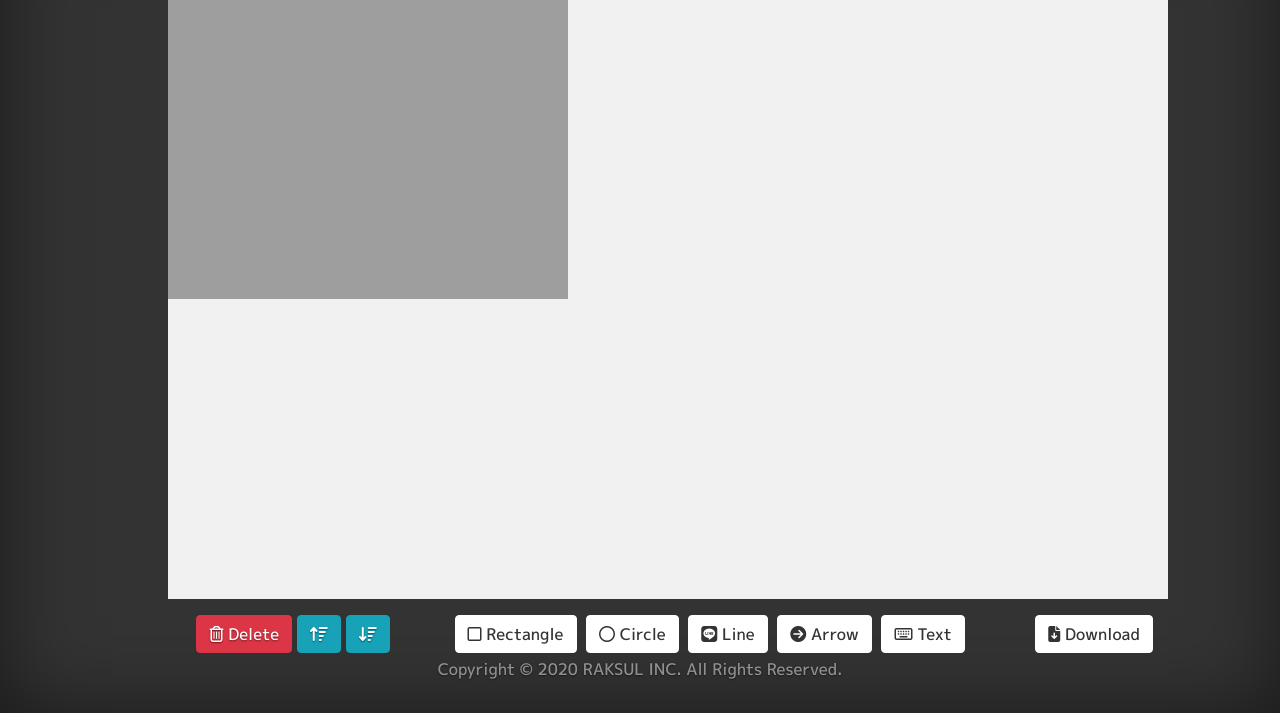
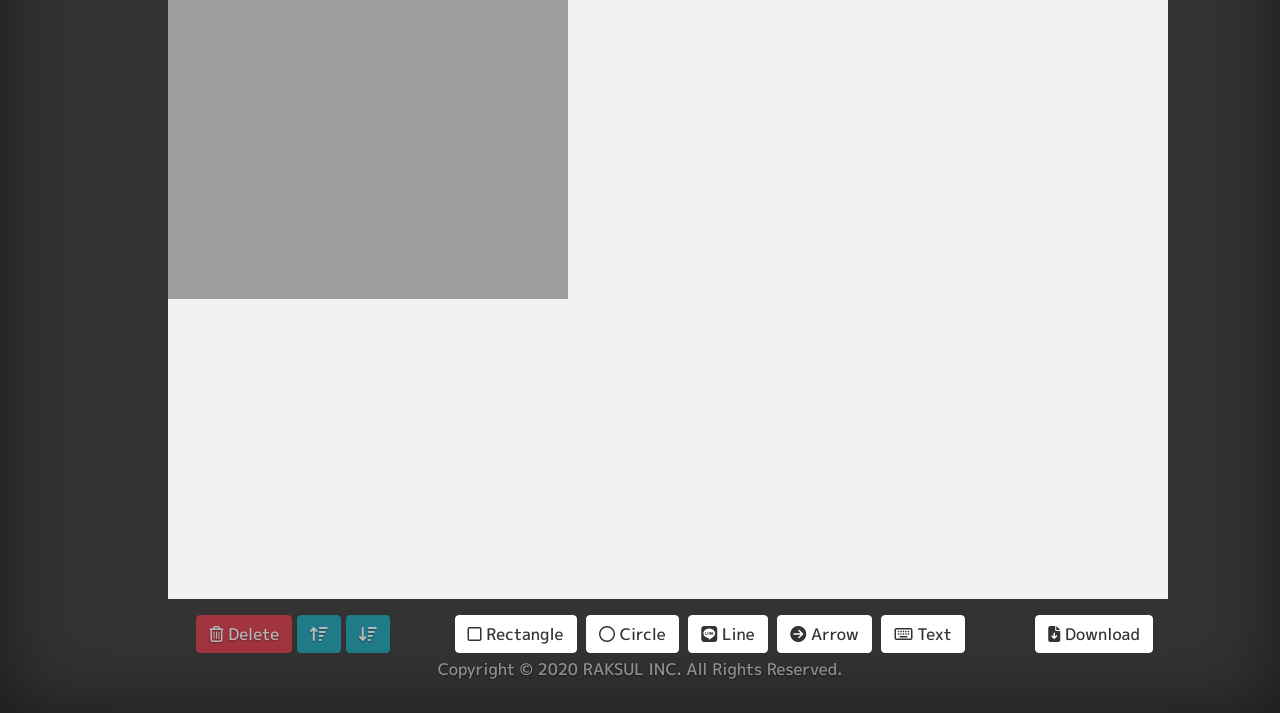
Before and after one commit to naokilogram/flask-fabricjs-test, a Flask app: template src/templates/diagram.html in a window 1280 px wide. Shown: the part 87-800 px from the top of the page. Run offline with Flask 2, Linux system fonts and the light colour scheme; the template is opened without the code that fills it, so the values that code supplies are empty; some libraries are stand-ins or nearby versions.

Commit message:
微修正

```diff
--- a/src/static/js/diagram.js
+++ b/src/static/js/diagram.js
@@ -106,6 +106,17 @@ window.onload = function () {
         top: Math.round(options.target.top / grid) * grid
       });
     });
+    // 深度調整ボタンの制御
+    canvas.on('selection:created', function () {
+      $("#delete-btn").removeClass('disabled');
+      $("#up-btn").removeClass('disabled');
+      $("#down-btn").removeClass('disabled');
+    });
+    canvas.on('selection:cleared', function () {
+      $("#delete-btn").addClass('disabled');
+      $("#up-btn").addClass('disabled');
+      $("#down-btn").addClass('disabled');
+    });
     // Deleteボタン押下
     $('#delete-btn').click(function () {
       canvas.remove(canvas.getActiveObject());
--- a/src/templates/diagram.html
+++ b/src/templates/diagram.html
@@ -30,9 +30,9 @@ const result = {{ result|tojson }};
 <div class="container" id="buttons-wrapper" style="width: 1000px">
   <div class="row">
     <div class="col-3">
-      <a href="#" class="btn btn-danger" id="delete-btn"><i class="far fa-trash-alt"></i>&nbsp;Delete</a>
-      <a href="#" class="btn btn-info" id="up-btn"><i class="fas fa-sort-amount-up"></i></a>
-      <a href="#" class="btn btn-info" id="down-btn"><i class="fas fa-sort-amount-down"></i></a>
+      <a href="#" class="btn btn-danger disabled" id="delete-btn"><i class="far fa-trash-alt"></i>&nbsp;Delete</a>
+      <a href="#" class="btn btn-info disabled" id="up-btn"><i class="fas fa-sort-amount-up"></i></a>
+      <a href="#" class="btn btn-info disabled" id="down-btn"><i class="fas fa-sort-amount-down"></i></a>
     </div>
     <div class="col-7">
       <a href="#" class="btn btn-secondary" id="rectangle-btn"><i class="far fa-square"></i>&nbsp;Rectangle</a>&nbsp;
```
Also changed, not shown: src/static/img/background.png (deleted).
